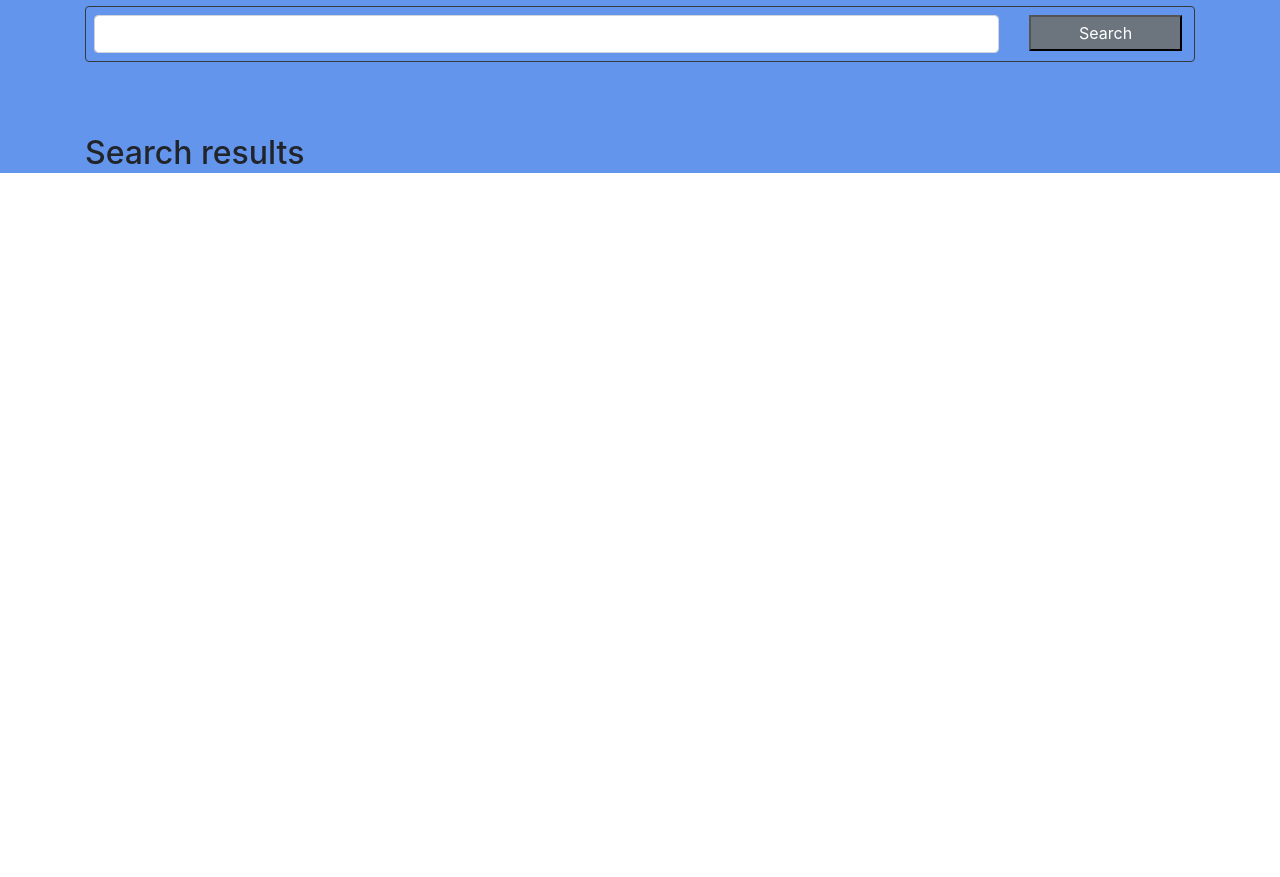
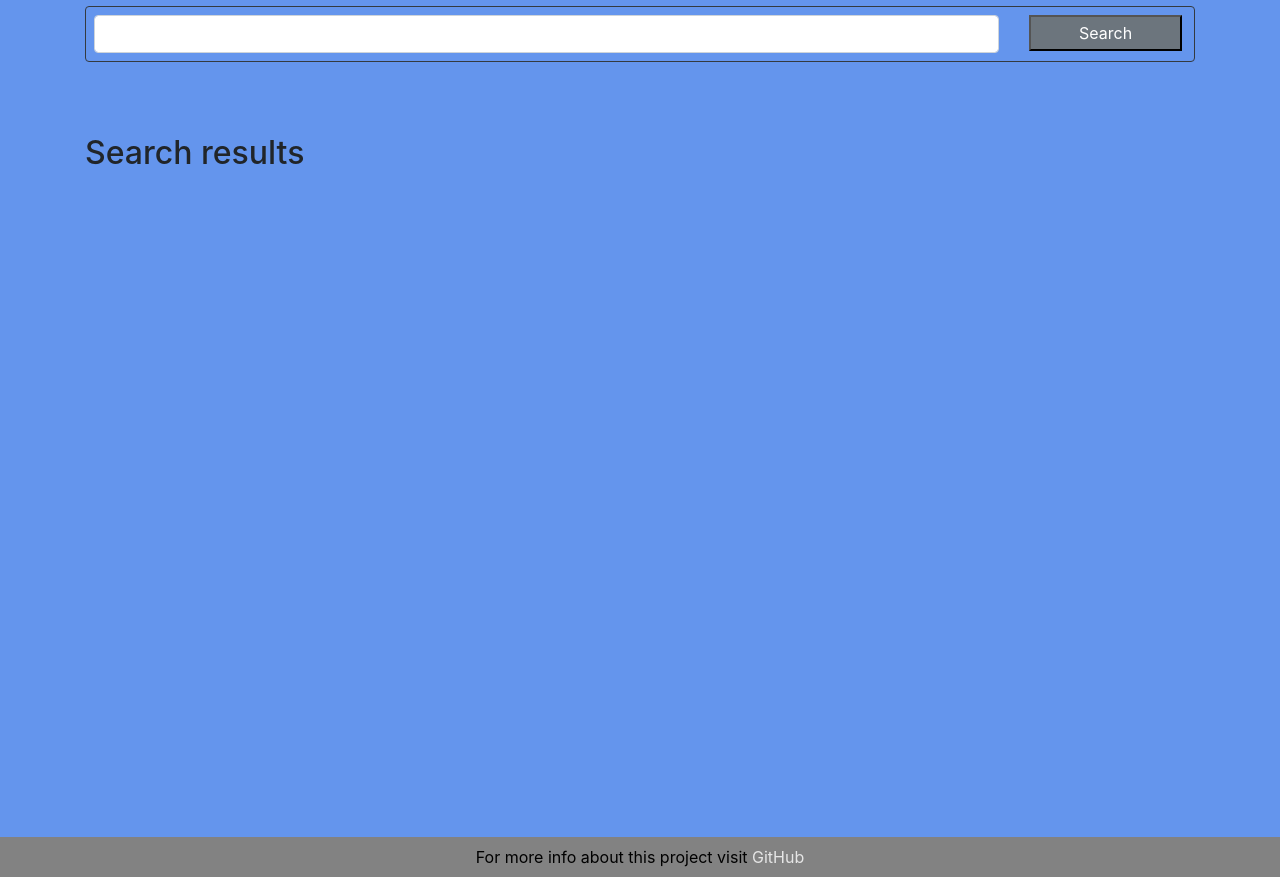
Before and after one commit to bavor/ReactApp, a React (Create React App) app: page /search in a window 1280 px wide. Shown: the part 160-1037 px from the top of the page. Before the commit the page ends 800 px from the top, so only its background shows below. Built offline with nearby package versions, Linux system fonts and the light colour scheme.

Commit message:
+ footer, search one row complete, but only movies or series in a row

```diff
--- a/package.json
+++ b/package.json
@@ -8,6 +8,7 @@
     "@testing-library/user-event": "^7.2.1",
     "axios": "^0.19.2",
     "bootstrap": "^4.4.1",
+    "prop-types": "^15.7.2",
     "react": "^16.13.1",
     "react-dom": "^16.13.1",
     "react-elastic-carousel": "^0.4.1",
--- a/src/components/row/movie-row.jsx
+++ b/src/components/row/movie-row.jsx
@@ -5,8 +5,9 @@ import {
 import Carousel from 'react-multi-carousel';
 import 'react-multi-carousel/lib/styles.css';
 import './movie-row.sass'
+import PropTypes from 'prop-types'
 
-function MovieRow(props) {
+const MovieRow = (props) => {
 
     const responsive = {
         desktop: {
@@ -23,13 +24,15 @@ function MovieRow(props) {
         }
     }
 
-    return (
+    return(
+
         <div className="container con mt-3 mb-5">
             <div className="row">
                 <div className="col-12">
                     <div className="movie-row__carousel">
+                        {/* {console.log(props.movies)} */}
                         <Carousel responsive={responsive}>
-                            {props.movies.map((movie, index) =>
+                            {props.movies?.map((movie, index) =>
                                 <div key={index}>
                                     {movie.poster_path &&
                                         <img className="img-fluid movie-row__carousel-img" alt="picture" src={"https://image.tmdb.org/t/p/w500" + movie.poster_path}></img>
@@ -47,5 +50,8 @@ function MovieRow(props) {
         </div>
     )
 }
+MovieRow.defaultProps = {
+    movies: [],
+}
 
 export default MovieRow
--- a/src/components/row/series-row.jsx
+++ b/src/components/row/series-row.jsx
@@ -6,7 +6,7 @@ import Carousel from 'react-multi-carousel';
 import 'react-multi-carousel/lib/styles.css';
 import './series-row.sass'
 
-function SeriesRow(props) {
+const SeriesRow = (props) => {
 
     const responsive = {
         desktop: {
@@ -48,4 +48,8 @@ function SeriesRow(props) {
     )
 }
 
+SeriesRow.defaultProps = {
+    series: [],
+}
+
 export default SeriesRow
--- a/src/views/index.jsx
+++ b/src/views/index.jsx
@@ -27,6 +27,16 @@ const Index = () => (
             <h4>Documentary</h4>
                 <GetSeries refer="https://api.themoviedb.org/3/discover/tv?api_key=a843f15dcd5fdd6b561a25e69749421a&language=en-US&sort_by=popularity.desc&include_adult=false&include_video=false&page=1&with_genres=99"/>
         </div>
+        <footer className="py-2"
+                    style={{backgroundColor: 'rgb(130,130,130)',
+                    color: 'black',
+                    textAlign: "center",
+                }}>
+                    For more info about this project visit
+                    <a style={{color: 'rgb(230,230,230)'}}
+                        href="https://github.com/bavor/ReactApp"> GitHub
+                    </a>
+                </footer>
     </div> /*MainDiv*/
 )
 
--- a/src/views/movie-detail.jsx
+++ b/src/views/movie-detail.jsx
@@ -41,6 +41,16 @@ class MovieDetail extends React.Component{
                         </div>
                     </div>
                 </div>
+                <footer className="py-2"
+                    style={{backgroundColor: 'rgb(130,130,130)',
+                    color: 'black',
+                    textAlign: "center",
+                }}>
+                    For more info about this project visit
+                    <a style={{color: 'rgb(230,230,230)'}}
+                        href="https://github.com/bavor/ReactApp"> GitHub
+                    </a>
+                </footer>
             </div>
         )
     }
--- a/src/views/search.jsx
+++ b/src/views/search.jsx
@@ -4,6 +4,8 @@ import {
 } from "react-router-dom";
 import NavBar from '../components/navbar';
 import axios from 'axios';
+import MovieRow from '../components/row/movie-row';
+import SeriesRow from '../components/row/series-row';
 
 class Search extends React.Component {
     constructor(props){
@@ -23,8 +25,13 @@ class Search extends React.Component {
         alert('A name was submitted: ' + this.state.value);
         axios.get(`https://api.themoviedb.org/3/search/movie?api_key=a843f15dcd5fdd6b561a25e69749421a&language=en-US&query=${this.state.value}&page=1&include_adult=false`)
             .then(res => {
-                this.setState({objektik: res.data});
+                this.setState({obj_movies: res.data});
             });
+
+        axios.get(`https://api.themoviedb.org/3/search/tv?api_key=a843f15dcd5fdd6b561a25e69749421a&language=en-US&query=${this.state.value}&page=1&include_adult=false`)
+        .then(res2 => {
+            this.setState({obj_series: res2.data});
+        });
     }
 
     render(){
@@ -44,11 +51,24 @@ class Search extends React.Component {
                         </div>
                     </form><br></br>
 
-                    <div className="resultscontainer mt-5">
+                    <div className="resultscontainer mt-5 pb-5">
                         <h2>Search results</h2>
-                        {console.log(this.state.objektik)}
+                            <div className="row">
+                            <MovieRow  movies={this.state.obj_movies?.results}/>
+                            <SeriesRow series={this.state.obj_series?.results}/>
+                            </div>
                     </div>
                 </div>
+                <footer className="py-2"
+                    style={{backgroundColor: 'rgb(130,130,130)',
+                    color: 'black',
+                    textAlign: "center",
+                }}>
+                    For more info about this project visit
+                    <a style={{color: 'rgb(230,230,230)'}}
+                        href="https://github.com/bavor/ReactApp"> GitHub
+                    </a>
+                </footer>
             </div>
         )
     }
```
Also changed, not shown: src/components/row/search-row.jsx (deleted, +0 -7 lines), src/components/row/search-row.sass (deleted).
